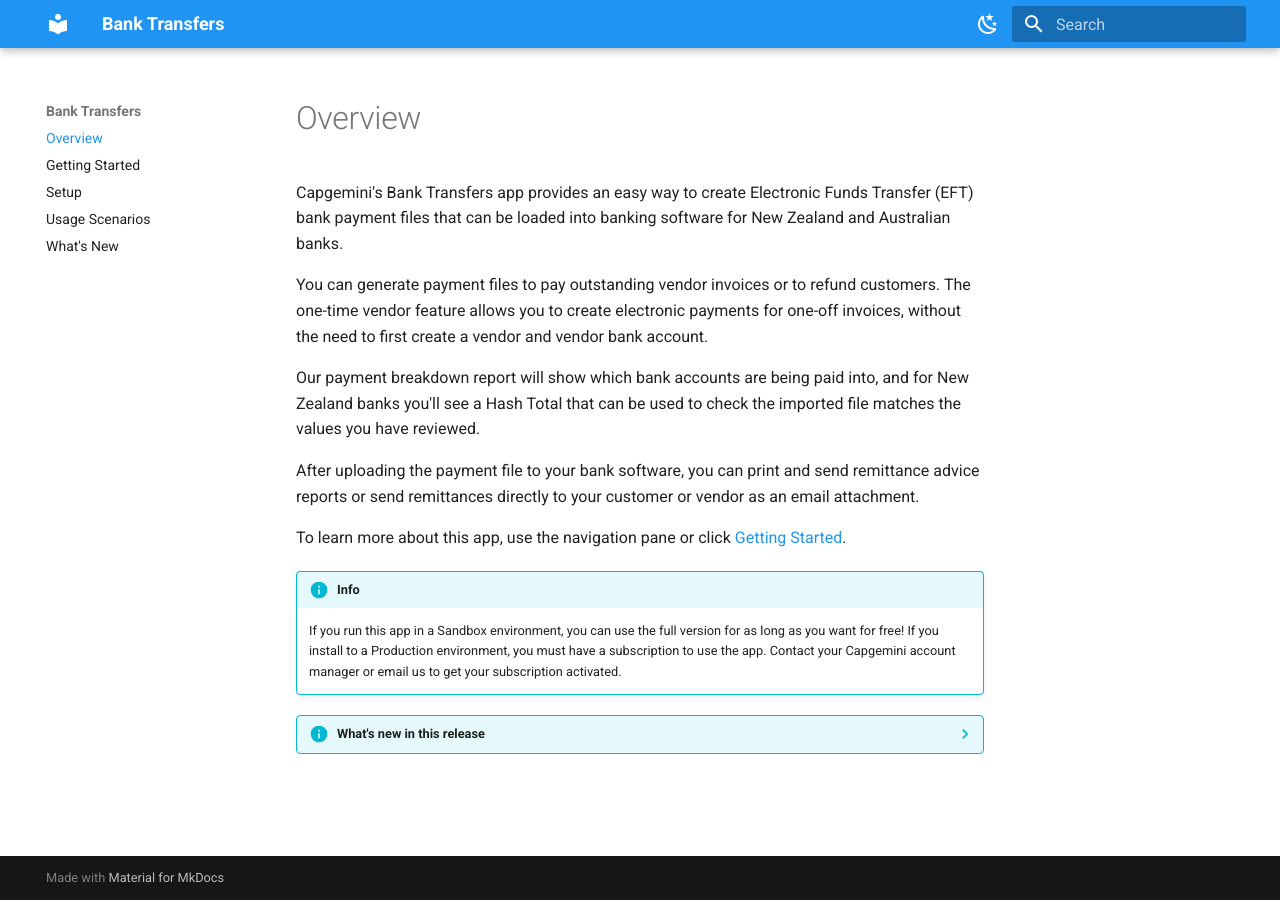
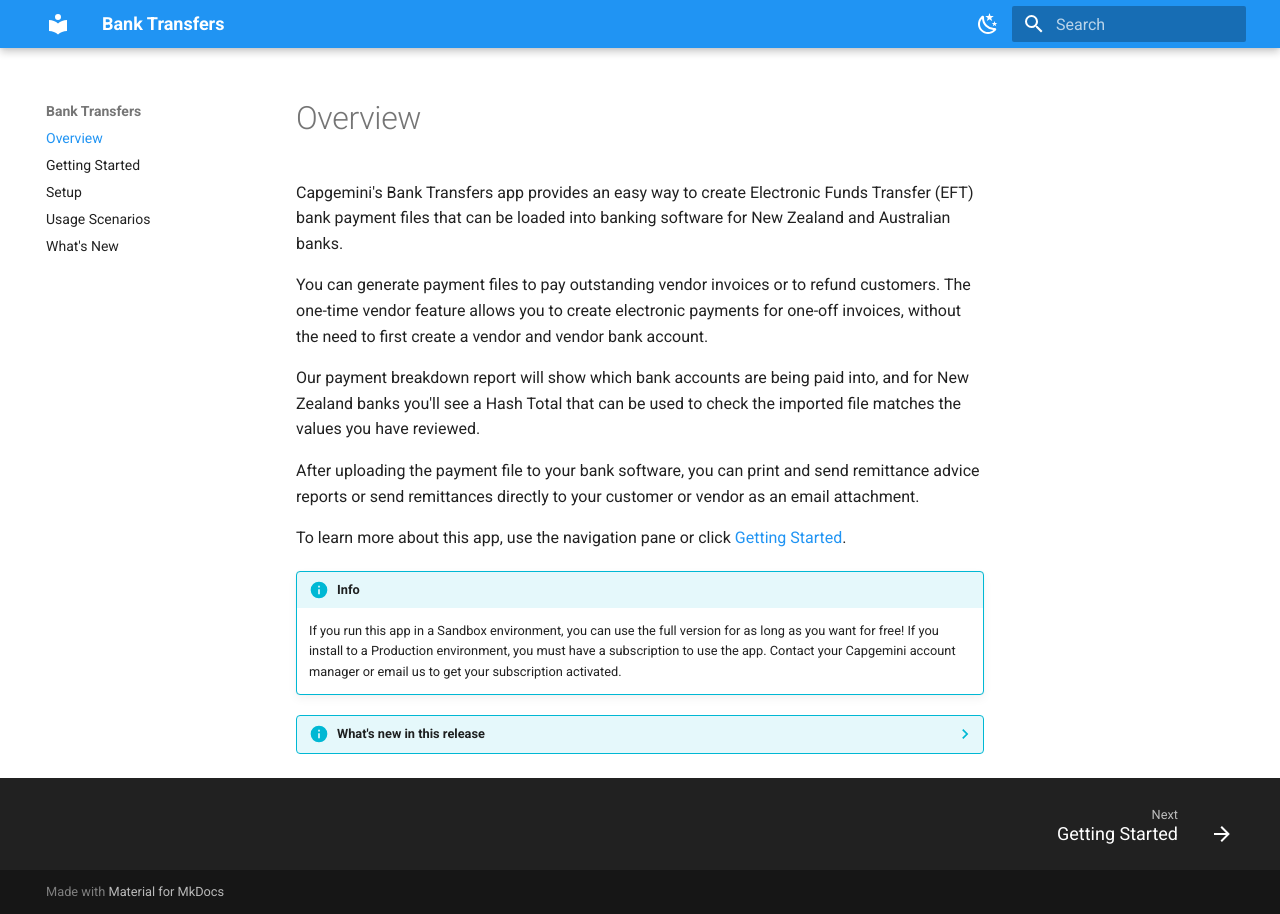
Before and after one commit to CapgeminiNZDyn365BC/Bank-Transfers-Docs, an MkDocs documentation site: the page built from docs/index.md, in a window 1280 px wide. Built offline with MkDocs 1.6.1 and Material for MkDocs 9.7.7, drawn with Linux system fonts in a browser that asks for light colours.

Commit message:
Add footer navigation

```diff
--- a/mkdocs.yml
+++ b/mkdocs.yml
@@ -2,12 +2,12 @@ site_name: Bank Transfers
 
 theme:
   name: material
-
-theme:
-  name: material
+  features:
+    - navigation.footer
+    - navigation.expand
+    - navigation.sections
 
   palette:
-
     # Light mode
     - scheme: default
       primary: blue
```
Also changed, not shown: 1 other file.
